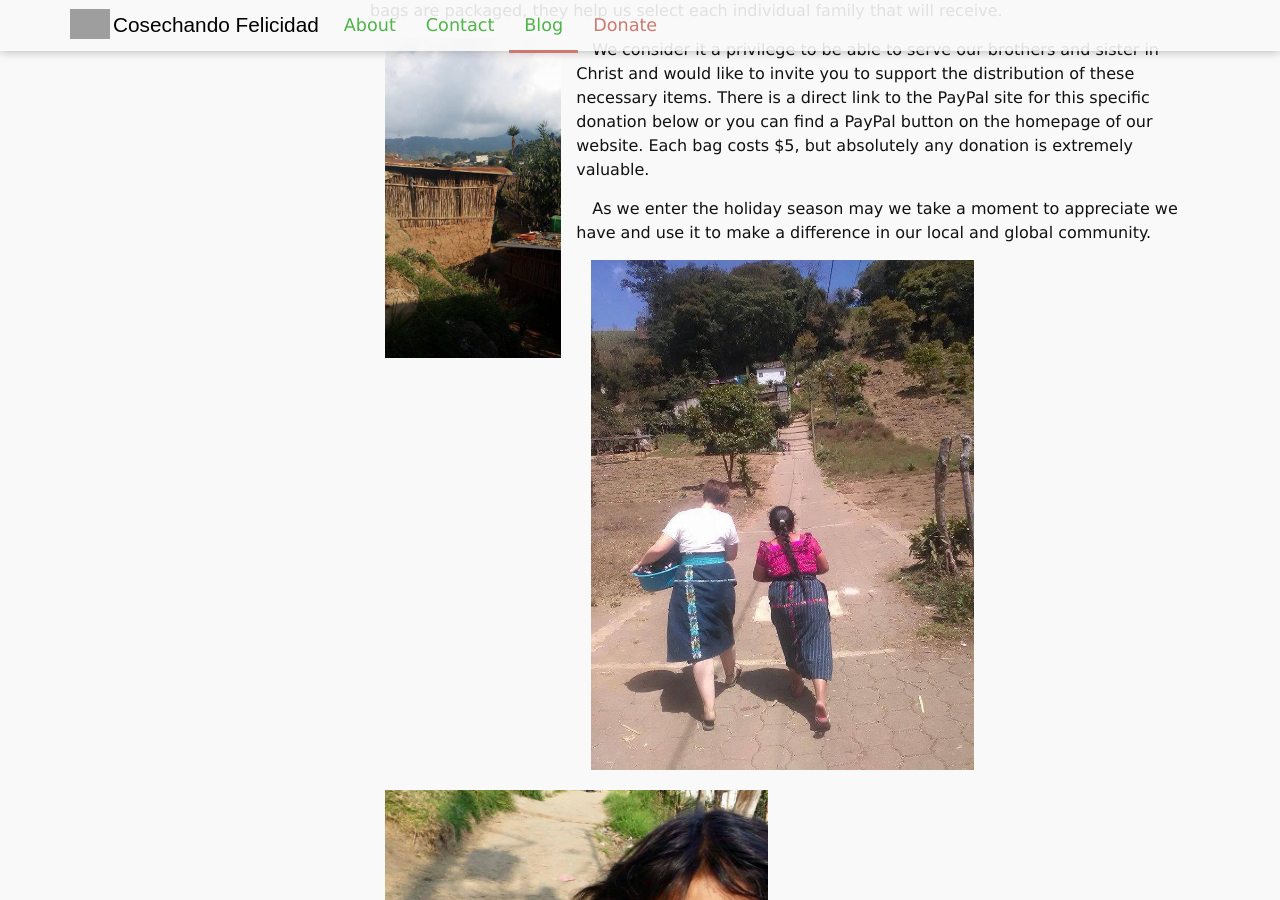
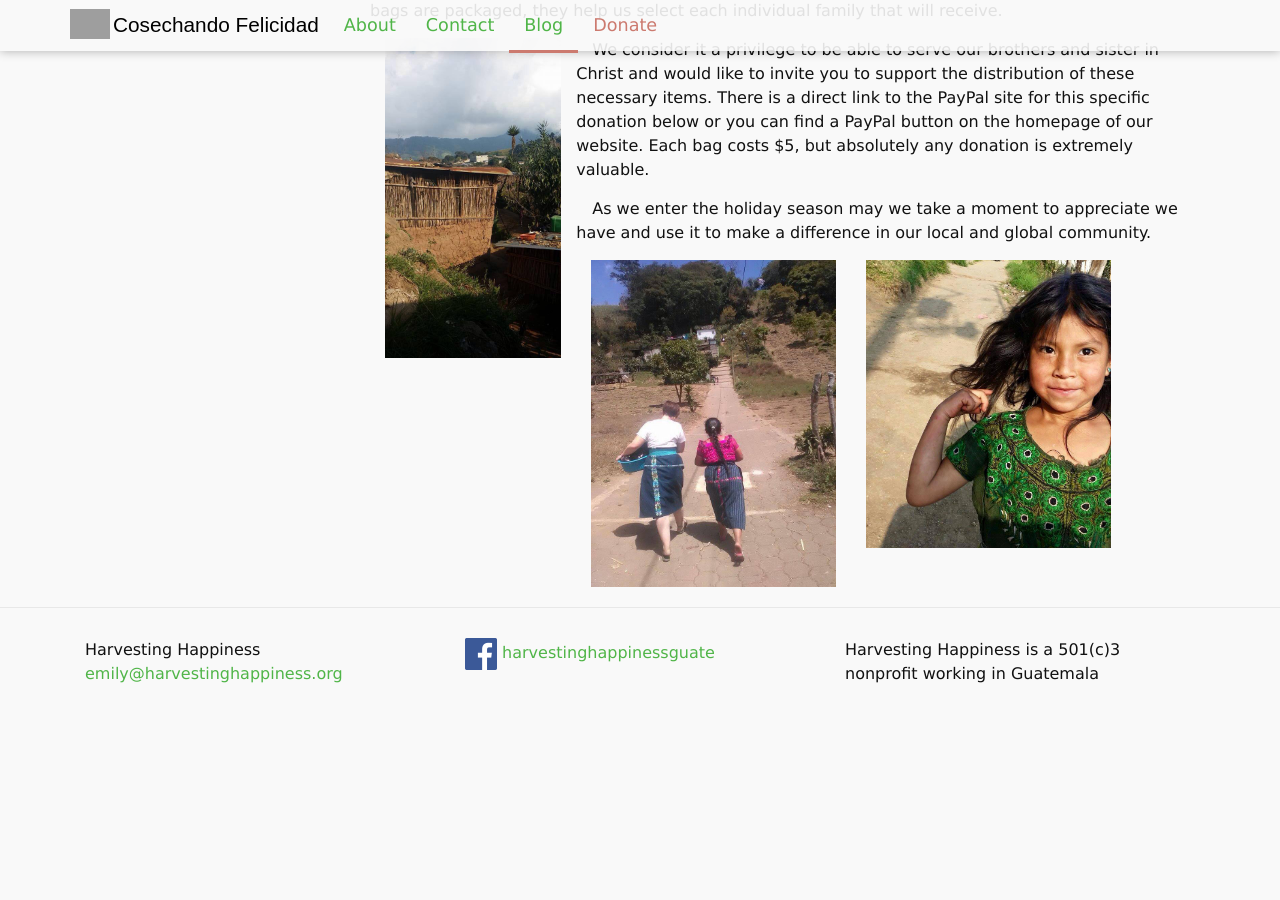
Before and after one commit to harvestinghappiness/harvestinghappiness.github.io, a Jekyll site: the page built from _posts/2016-11-21-The-Giving-Season.md, in a window 1280 px wide and 900 px high, scrolled down 1937 px. Built offline with Jekyll 4.4.1, drawn with Linux system fonts in a browser that asks for light colours; comment, search, counter and statistics services are not loaded; after the commit the page ends 2683 px from its top, so only the background shows below that.

Commit message:
Update 2016-11-21-The-Giving-Season.md

```diff
--- a/_posts/2016-11-21-The-Giving-Season.md
+++ b/_posts/2016-11-21-The-Giving-Season.md
@@ -39,6 +39,6 @@
 
 As we enter the holiday season may we take a moment to appreciate we have and use it to make a difference in our local and global community.
 
-{% include figure.html src="blog-11-21-16/Nov16pic7.jpg" size="half" %}
+{% include figure.html src="blog-11-21-16/Nov16pic7.jpg" size="third" %}
 
-{% include figure.html src="blog-11-21-16/Nov16pic8.jpg" size="half" %}
+{% include figure.html src="blog-11-21-16/Nov16pic8.jpg" size="third" %}
```
